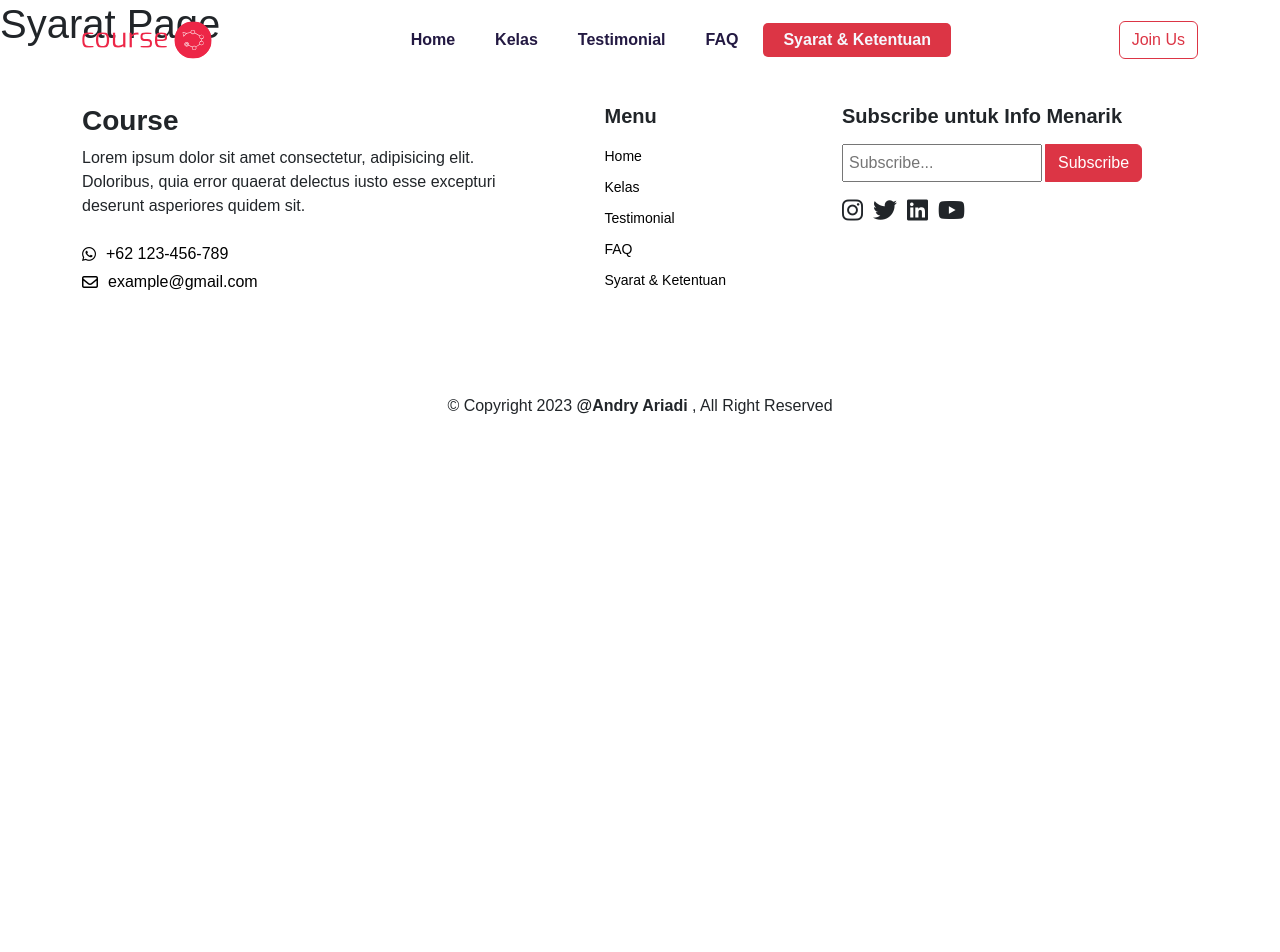
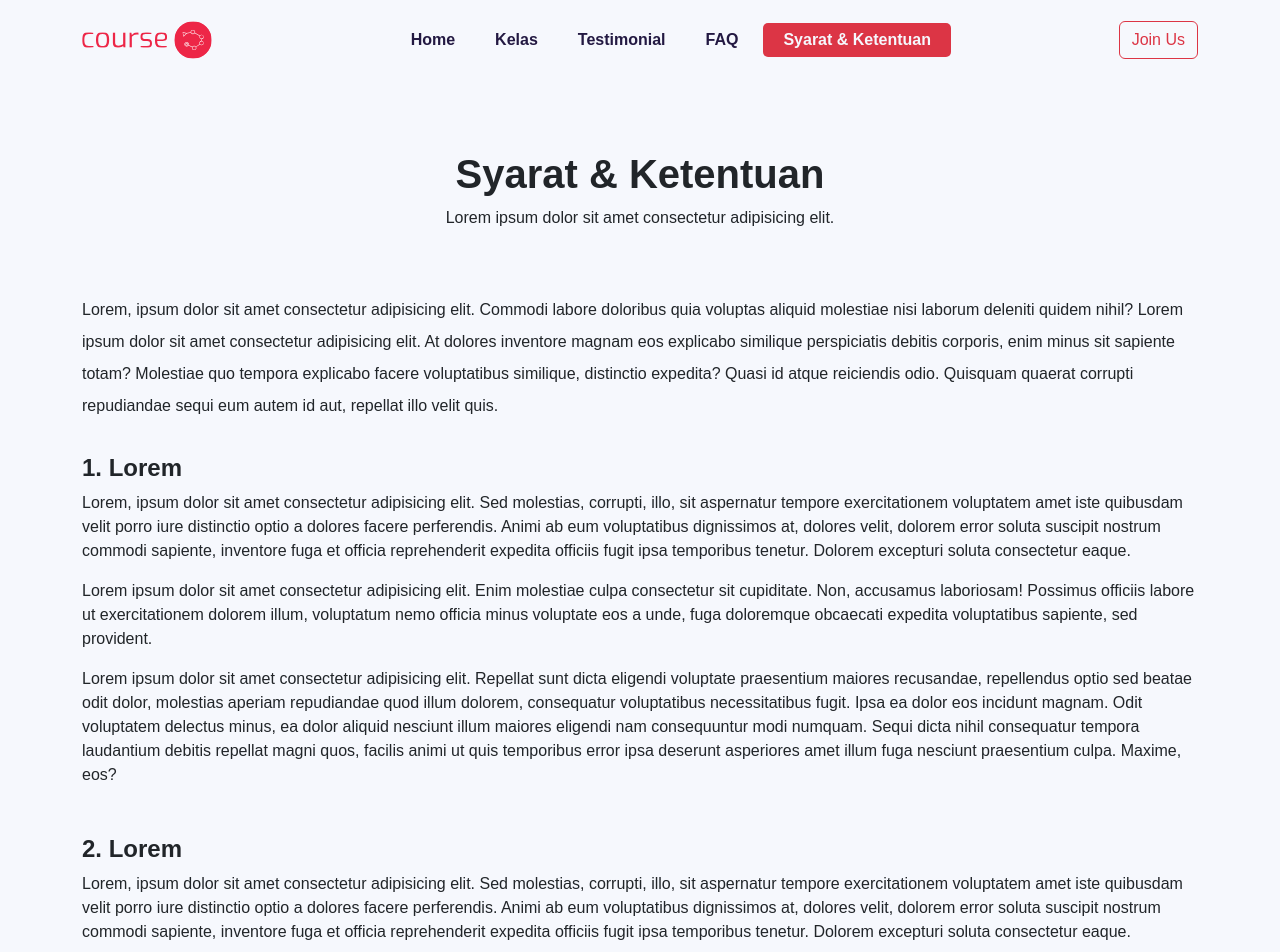
Before and after one commit to andryariadi/Course, a React (Vite) app in the folder client/: page /syarat in a window 1280 px wide. Shown: the top 952 px of the page. Before the commit the page ends 800 px from the top, so only its background shows below. Built offline with nearby package versions, Linux system fonts and the light colour scheme.

Commit message:
add syarat page

```diff
--- a/client/src/css/main.css
+++ b/client/src/css/main.css
@@ -389,7 +389,7 @@
 /* FAQ */
 .faq {
   background-color: var(--primary-color);
-  padding: 100px 0 100px 0;
+  padding: 150px 0 100px 0;
 }
 
 .faq h2 {
@@ -412,6 +412,18 @@
   background-color: #ffffff;
 }
 /* FAQ */
+
+/* Syarat */
+
+.syarat {
+  padding: 150px 0 0 0;
+  background-color: var(--primary-color);
+}
+
+.syarat .row:nth-child(2) p {
+  line-height: 2;
+}
+/* Syarat */
 
 /* Footer */
 .footer {
--- a/client/src/views/FaqPage.jsx
+++ b/client/src/views/FaqPage.jsx
@@ -1,7 +1,9 @@
+import FaqComponent from "../components/Faq";
+
 export default function FaqPage() {
   return (
     <>
-      <h1>Faq Page</h1>
+      <FaqComponent />
     </>
   );
 }
--- a/client/src/views/SyaratPage.jsx
+++ b/client/src/views/SyaratPage.jsx
@@ -1,7 +1,84 @@
+import { Container, Row, Col } from "react-bootstrap";
+
 export default function SyaratPage() {
   return (
     <>
-      <h1>Syarat Page</h1>
+      <div className="syarat min-vh-100">
+        <Container>
+          <Row>
+            <Col>
+              <h1 className="text-center fw-bold mb-2">Syarat & Ketentuan</h1>
+              <p className="text-center">Lorem ipsum dolor sit amet consectetur adipisicing elit.</p>
+            </Col>
+          </Row>
+          <Row className="pt-5">
+            <Col>
+              <p>
+                Lorem, ipsum dolor sit amet consectetur adipisicing elit. Commodi labore doloribus quia voluptas aliquid molestiae nisi laborum deleniti quidem nihil? Lorem ipsum dolor sit amet consectetur adipisicing elit. At dolores
+                inventore magnam eos explicabo similique perspiciatis debitis corporis, enim minus sit sapiente totam? Molestiae quo tempora explicabo facere voluptatibus similique, distinctio expedita? Quasi id atque reiciendis odio.
+                Quisquam quaerat corrupti repudiandae sequi eum autem id aut, repellat illo velit quis.
+              </p>
+            </Col>
+          </Row>
+          <Row className="py-3">
+            <Col>
+              <h4 className="fw-bold">1. Lorem</h4>
+              <p>
+                Lorem, ipsum dolor sit amet consectetur adipisicing elit. Sed molestias, corrupti, illo, sit aspernatur tempore exercitationem voluptatem amet iste quibusdam velit porro iure distinctio optio a dolores facere perferendis.
+                Animi ab eum voluptatibus dignissimos at, dolores velit, dolorem error soluta suscipit nostrum commodi sapiente, inventore fuga et officia reprehenderit expedita officiis fugit ipsa temporibus tenetur. Dolorem excepturi
+                soluta consectetur eaque.
+              </p>
+              <p>
+                Lorem ipsum dolor sit amet consectetur adipisicing elit. Enim molestiae culpa consectetur sit cupiditate. Non, accusamus laboriosam! Possimus officiis labore ut exercitationem dolorem illum, voluptatum nemo officia minus
+                voluptate eos a unde, fuga doloremque obcaecati expedita voluptatibus sapiente, sed provident.
+              </p>
+              <p>
+                Lorem ipsum dolor sit amet consectetur adipisicing elit. Repellat sunt dicta eligendi voluptate praesentium maiores recusandae, repellendus optio sed beatae odit dolor, molestias aperiam repudiandae quod illum dolorem,
+                consequatur voluptatibus necessitatibus fugit. Ipsa ea dolor eos incidunt magnam. Odit voluptatem delectus minus, ea dolor aliquid nesciunt illum maiores eligendi nam consequuntur modi numquam. Sequi dicta nihil consequatur
+                tempora laudantium debitis repellat magni quos, facilis animi ut quis temporibus error ipsa deserunt asperiores amet illum fuga nesciunt praesentium culpa. Maxime, eos?
+              </p>
+            </Col>
+          </Row>
+          <Row className="py-3">
+            <Col>
+              <h4 className="fw-bold">2. Lorem</h4>
+              <p>
+                Lorem, ipsum dolor sit amet consectetur adipisicing elit. Sed molestias, corrupti, illo, sit aspernatur tempore exercitationem voluptatem amet iste quibusdam velit porro iure distinctio optio a dolores facere perferendis.
+                Animi ab eum voluptatibus dignissimos at, dolores velit, dolorem error soluta suscipit nostrum commodi sapiente, inventore fuga et officia reprehenderit expedita officiis fugit ipsa temporibus tenetur. Dolorem excepturi
+                soluta consectetur eaque.
+              </p>
+              <p>
+                Lorem ipsum dolor sit amet consectetur adipisicing elit. Enim molestiae culpa consectetur sit cupiditate. Non, accusamus laboriosam! Possimus officiis labore ut exercitationem dolorem illum, voluptatum nemo officia minus
+                voluptate eos a unde, fuga doloremque obcaecati expedita voluptatibus sapiente, sed provident.
+              </p>
+              <p>
+                Lorem ipsum dolor sit amet consectetur adipisicing elit. Repellat sunt dicta eligendi voluptate praesentium maiores recusandae, repellendus optio sed beatae odit dolor, molestias aperiam repudiandae quod illum dolorem,
+                consequatur voluptatibus necessitatibus fugit. Ipsa ea dolor eos incidunt magnam. Odit voluptatem delectus minus, ea dolor aliquid nesciunt illum maiores eligendi nam consequuntur modi numquam. Sequi dicta nihil consequatur
+                tempora laudantium debitis repellat magni quos, facilis animi ut quis temporibus error ipsa deserunt asperiores amet illum fuga nesciunt praesentium culpa. Maxime, eos?
+              </p>
+            </Col>
+          </Row>
+          <Row className="py-3">
+            <Col>
+              <h4 className="fw-bold">3. Lorem</h4>
+              <p>
+                Lorem, ipsum dolor sit amet consectetur adipisicing elit. Sed molestias, corrupti, illo, sit aspernatur tempore exercitationem voluptatem amet iste quibusdam velit porro iure distinctio optio a dolores facere perferendis.
+                Animi ab eum voluptatibus dignissimos at, dolores velit, dolorem error soluta suscipit nostrum commodi sapiente, inventore fuga et officia reprehenderit expedita officiis fugit ipsa temporibus tenetur. Dolorem excepturi
+                soluta consectetur eaque.
+              </p>
+              <p>
+                Lorem ipsum dolor sit amet consectetur adipisicing elit. Enim molestiae culpa consectetur sit cupiditate. Non, accusamus laboriosam! Possimus officiis labore ut exercitationem dolorem illum, voluptatum nemo officia minus
+                voluptate eos a unde, fuga doloremque obcaecati expedita voluptatibus sapiente, sed provident.
+              </p>
+              <p>
+                Lorem ipsum dolor sit amet consectetur adipisicing elit. Repellat sunt dicta eligendi voluptate praesentium maiores recusandae, repellendus optio sed beatae odit dolor, molestias aperiam repudiandae quod illum dolorem,
+                consequatur voluptatibus necessitatibus fugit. Ipsa ea dolor eos incidunt magnam. Odit voluptatem delectus minus, ea dolor aliquid nesciunt illum maiores eligendi nam consequuntur modi numquam. Sequi dicta nihil consequatur
+                tempora laudantium debitis repellat magni quos, facilis animi ut quis temporibus error ipsa deserunt asperiores amet illum fuga nesciunt praesentium culpa. Maxime, eos?
+              </p>
+            </Col>
+          </Row>
+        </Container>
+      </div>
     </>
   );
 }
```
